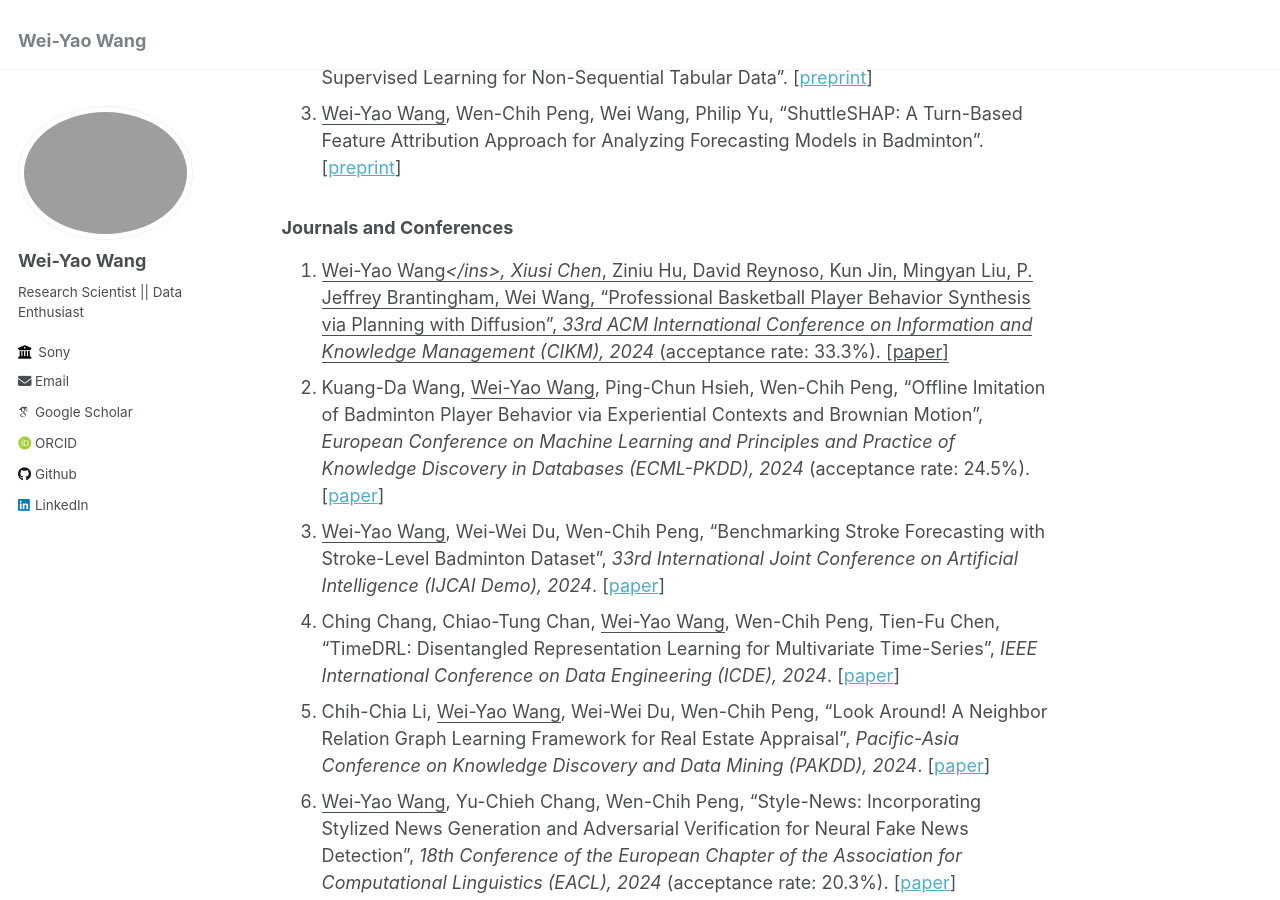
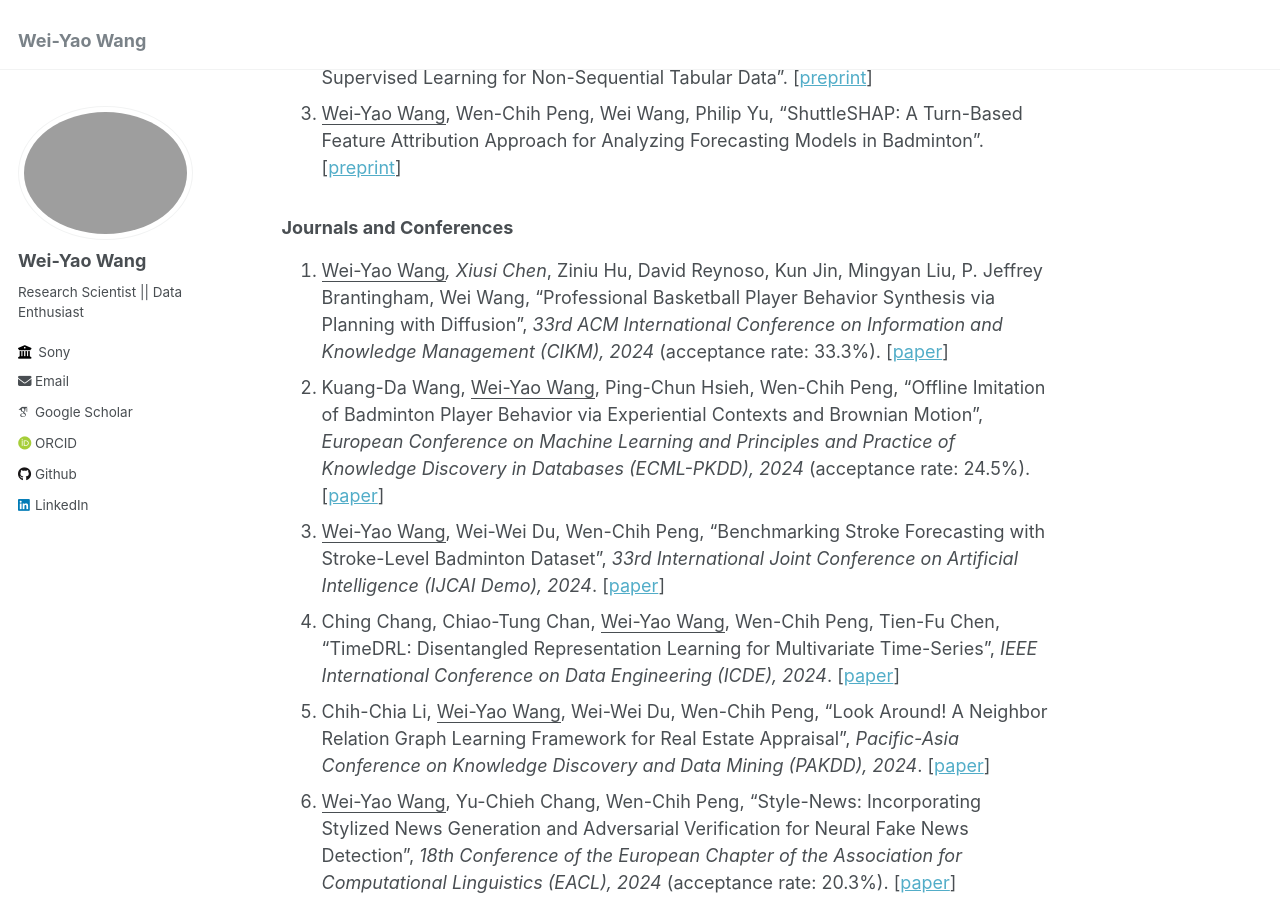
Before and after one commit to wywyWang/wywyWang.github.io, a Jekyll site: the page built from _pages/about.md, in a window 1280 px wide and 900 px high, scrolled down 1312 px. Built offline with Jekyll 4.4.1, drawn with Linux system fonts in a browser that asks for light colours; some web fonts are replaced; some of the changed text lies outside the part shown.

Commit message:
fix insert bug

```diff
--- a/_pages/about.md
+++ b/_pages/about.md
@@ -36,7 +36,7 @@ Publications
 3. <ins>Wei-Yao Wang</ins>, Wen-Chih Peng, Wei Wang, Philip Yu, "ShuttleSHAP: A Turn-Based Feature Attribution Approach for Analyzing Forecasting Models in Badminton". [[preprint](https://arxiv.org/abs/2312.10942)]
 
 ### Journals and Conferences
-1. <ins>Wei-Yao Wang*</ins>, Xiusi Chen*, Ziniu Hu, David Reynoso, Kun Jin, Mingyan Liu, P. Jeffrey Brantingham, Wei Wang, "Professional Basketball Player Behavior Synthesis via Planning with Diffusion", *33rd ACM International Conference on Information and Knowledge Management (CIKM), 2024* (acceptance rate: 33.3%). [[paper](https://arxiv.org/abs/2306.04090)]
+1. <ins>Wei-Yao Wang</ins>*, Xiusi Chen*, Ziniu Hu, David Reynoso, Kun Jin, Mingyan Liu, P. Jeffrey Brantingham, Wei Wang, "Professional Basketball Player Behavior Synthesis via Planning with Diffusion", *33rd ACM International Conference on Information and Knowledge Management (CIKM), 2024* (acceptance rate: 33.3%). [[paper](https://arxiv.org/abs/2306.04090)]
 2. Kuang-Da Wang, <ins>Wei-Yao Wang</ins>, Ping-Chun Hsieh, Wen-Chih Peng, "Offline Imitation of Badminton Player Behavior via Experiential Contexts and Brownian Motion", *European Conference on Machine Learning and Principles and Practice of Knowledge Discovery in Databases (ECML-PKDD), 2024* (acceptance rate: 24.5%). [[paper](https://arxiv.org/abs/2403.12406)]
 3. <ins>Wei-Yao Wang</ins>, Wei-Wei Du, Wen-Chih Peng, "Benchmarking Stroke Forecasting with Stroke-Level Badminton Dataset", *33rd International Joint Conference on Artificial Intelligence (IJCAI Demo), 2024*. [[paper](https://arxiv.org/abs/2306.15664)]
 4. Ching Chang, Chiao-Tung Chan, <ins>Wei-Yao Wang</ins>, Wen-Chih Peng, Tien-Fu Chen, "TimeDRL: Disentangled Representation Learning for Multivariate Time-Series", *IEEE International Conference on Data Engineering (ICDE), 2024*. [[paper](https://arxiv.org/abs/2312.04142)]
@@ -65,7 +65,7 @@ Publications
 5. Wei-Wei Du, <ins>Wei-Yao Wang</ins>, Wen-Chih Peng, "Track2Vec: Fairness Music Recommendation with a GPU-Free Customizable-Driven Framework", *CIKM Workshop on A Rounded Evaluation of Recommender Systems, 2022*. [[paper](https://ceur-ws.org/Vol-3318/short10.pdf)]
 6. <ins>Wei-Yao Wang</ins>, Wei-Wei Du, Wen-Chih Peng, "RecFormer: Personalized Temporal-Aware Transformer for Fair Music Recommendation", *CIKM Workshop on A Rounded Evaluation of Recommender Systems, 2022*. [[paper](https://ceur-ws.org/Vol-3318/short9.pdf)]
 7. Lun-Wei Ku, Cheng-Te Li, Yu-Che Tsai, <ins>Wei-Yao Wang</ins>, "Proceedings of the Tenth International Workshop on Natural Language Processing for Social Media (SocialNLP 2022)", *NAACL Workshop on International Workshop on Natural Language Processing for Social Media, 2022*. [[paper](https://aclanthology.org/2022.socialnlp-1.0/)]
-8. <ins>Wei-Yao Wang*</ins>, Yu-Chien Tang*, Wei-Wei Du*, Wen-Chih Peng, "NYCU\_TWD@LT-EDI-ACL2022: Ensemble Models with VADER and Contrastive Learning for Detecting Signs of Depression from Social Media", *ACL Workshop on Language Technology for Equality, Diversity, Inclusion, 2022*. [[paper](https://aclanthology.org/2022.ltedi-1.15/)]
+8. <ins>Wei-Yao Wang</ins>*, Yu-Chien Tang*, Wei-Wei Du*, Wen-Chih Peng, "NYCU\_TWD@LT-EDI-ACL2022: Ensemble Models with VADER and Contrastive Learning for Detecting Signs of Depression from Social Media", *ACL Workshop on Language Technology for Equality, Diversity, Inclusion, 2022*. [[paper](https://aclanthology.org/2022.ltedi-1.15/)]
 9. Lun-Wei Ku, Cheng-Te Li, Yu-Che Tsai, <ins>Wei-Yao Wang</ins>, "SocialNLP’22: 10th International Workshop on Natural Language Processing for Social Media", *WWW Workshop on Natural Language Processing for Social Media, 2022*. [[paper](https://dl.acm.org/doi/10.1145/3487553.3524876)]
 10. Yu-Wun Tseng, Hui-Kuo Yang, <ins>Wei-Yao Wang</ins>, Wen-Chih Peng, "KAHAN: Knowledge-Aware Hierarchical Attention Network for Fake News Detection on Social Media", *WWW Workshop on Natural Language Processing for Social Media, 2022*. [[paper](https://dl.acm.org/doi/10.1145/3487553.3524664)]
 11. <ins>Wei-Yao Wang</ins>, Wen-Chih Peng, "Team Yao at Factify 2022: Utilizing Pre-trained Models and Co-attention Networks for Multi-Modal Fact Verification", *AAAI Workshop on Multimodal Fact Checking and Hate Speech Detection, 2022* (**Best Paper Award**). [[paper](https://arxiv.org/abs/2201.11664)]
```
